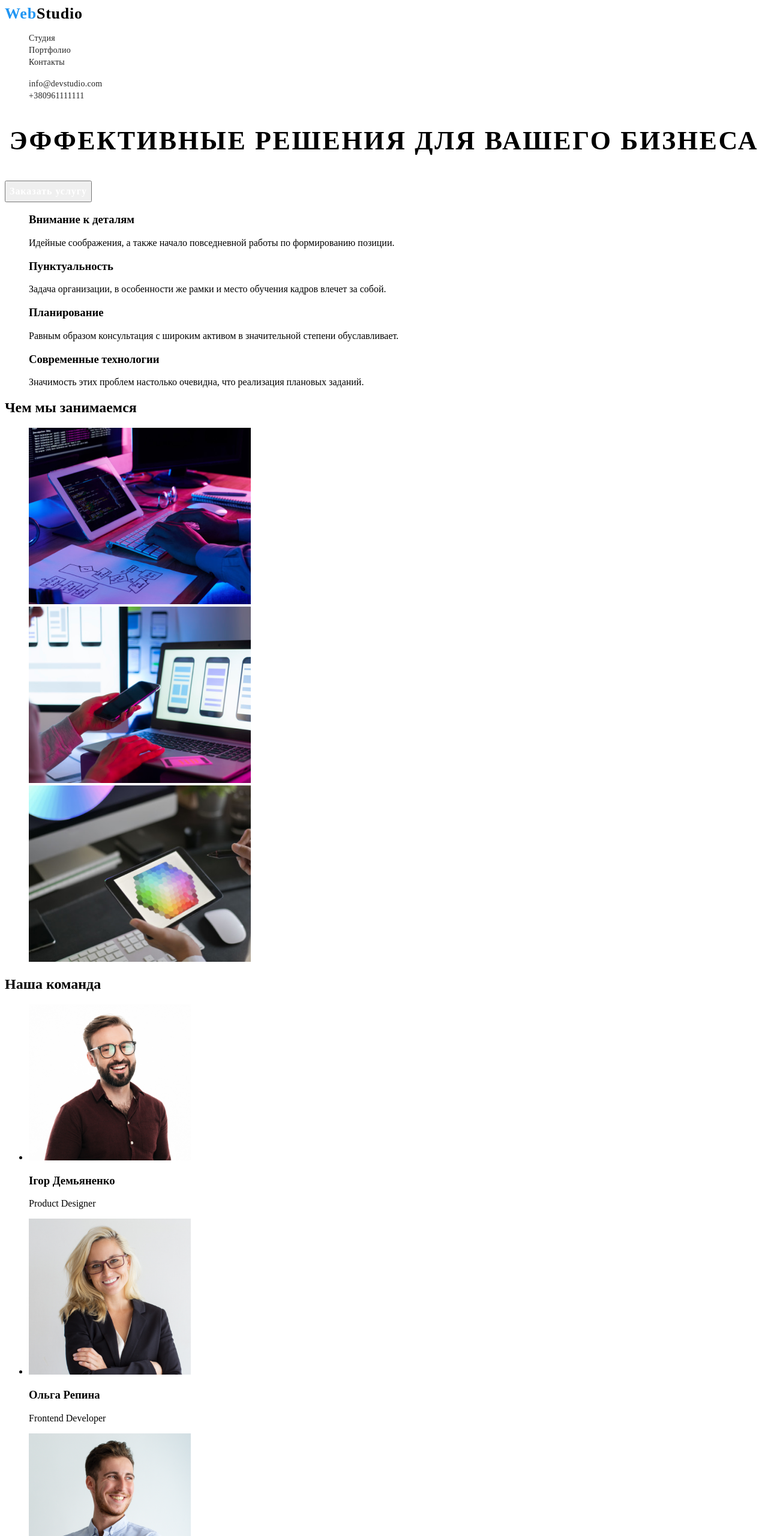
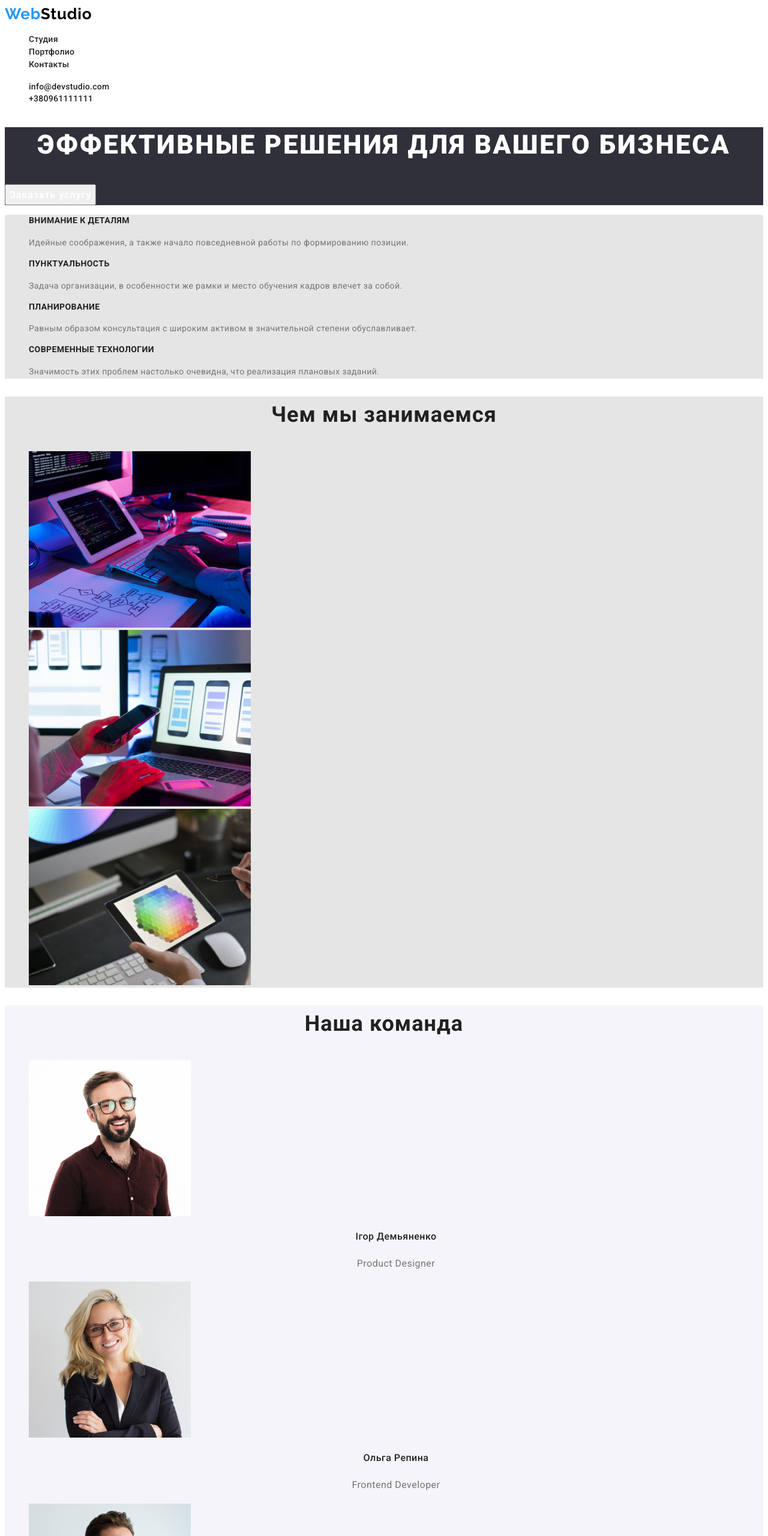
Before and after one commit to vadim77721E/goit-markup-hw-02, a plain HTML site: page index.html in a window 1280 px wide. Shown: the top 2560 px of the page at 60% size. Drawn offline with Linux system fonts and the light colour scheme.

Commit message:
оформлення стилів

```diff
--- a/css/styles.css
+++ b/css/styles.css
@@ -1,65 +1,75 @@
 :root {
+--primary-font-family: Roboto, sans-serif;
+--secondary-font-family: Raleway, sans-serif;
+--primary-text-color-theme-dakr: #212121 ;
+--primary-text-color-theme-light:#757575;
+--secondary-text-color-theme-whaite:#FFFFFF;
+--secondary-text-color-theme-light:#2196F3;
 --accent-color:#188ce8;
---primary-font-family: 'Roboto' sans-serif;
---secondary-font-family:'Raleway' sans-serif;
---primary-text-color-theme-dakr:#212121 ;
---primary-text-color-theme-light:#757575; ;
---secondary-text-color-theme-whaite:#FFFFFF ;
---secondary-text-color-theme-light:#2196F3 ;
 }
+
+body {
+font-family: var(--primary-font-family);
+}
+
 /* ======ШАПКА ПОЧАТОК======== */
 .logo{
-    font-family: var(--secondary-font-family);
-   font-style: normal;
+   font-family: var(--secondary-font-family);
    font-weight: 700;
    font-size: 26px;
-   line-height: 1,19;
+   line-height: 1.19;
    letter-spacing: 0.03em;
-   color: #2196F3;
+   color: var(--secondary-text-color-theme-light);
 }
-.nav-list-link{
-    font-family: var(--primary-font-family);
-   font-style: normal;
+.logo-accent{
+    color: black;
+}
+
+.nav-list-link .link{
    font-weight: 500;
    font-size: 14px;
    line-height: 1.42;
    letter-spacing: 0.02em;
-   color: #212121;
+   color: var(--primary-text-color-theme-dakr);
 
 }
-.nav-list-link:hover,
-.nav-list-link:focus {
+.nav-list-link .link:hover,
+.nav-list-link .link:focus {
     color: var(--accent-color);
+
 }
+.current{
+   color: var(--secondary-text-color-theme-light);
+}
+
 .contacts-phone-mail {
-    font-family: var(--primary-font-family);
     font-weight: 500;
     font-size: 14px;
     line-height: 1.42;
     letter-spacing: 0.02em;
-    color: #212121;
+    color: var(--primary-text-color-theme-dakr);
 }
 .contacts-phone-mail:hover,
 .contacts-phone-mail:focus {
     color: var(--accent-color);
 }
-/* ======початок помпонентів======== */
-/* ======кінець помпонентів======== */
-
 /* ======ШАПКА КІНЕЦЬ======== */
 /* ======Банер і кнопка хедер======== */
+.title-baner{
+background: #2F303A;
+}
 .main-title{
-    font-family: var(--primary-font-family);
     font-weight: 900;
     font-size: 44px;
     line-height: 1.33;
     text-align: center;
     letter-spacing: 0.06em;
     text-transform: uppercase;
-    /* color: #FFFFFF; */
+    color: var(--secondary-text-color-theme-whaite);
+    /* color: --secondary-text-color-theme-whaite; */
 }
 .modal-btn {
-    font-family: var(--primary-font-family);
+    font-family: inherit;
     font-weight: 700;
     font-size: 16px;
     line-height: 1.85;
@@ -67,19 +77,83 @@
     align-items: center;
     text-align: center;
     letter-spacing: 0.06em;
-    color: #FFFFFF;
+    color: var(--secondary-text-color-theme-whaite);
     cursor: pointer;
 }
 .modal-btn:hover,
 .modal-btn:focus {
     background-color: var(--accent-color);
+    color: var(--secondary-text-color-theme-whaite);
+}
+/* ======Банер і кнопка хедер кінець======== */
+
+/* =======section 1 */
+.work-title-text{
+    background: #E5E5E5;
+}
+.text-title{
+    font-weight: 700;
+    font-size: 14px;
+    line-height: 1.4;
+    letter-spacing: 0.03em;
+    text-transform: uppercase;
+    color: #212121;
+}
+.text-title-one{
+    font-size: var(--primary-text-color-theme-light);
+    font-weight: 400;
+    font-size: 14px;
+    line-height: 24px;
+    letter-spacing: 0.03em;
+    color: #757575;
+}
+/* ====end */
+/* ====wokking img */
+.working-title{
+    background-color: #E5E5E5;
+}
+.working-text {
+    font-weight: 700;
+    font-size: 36px;
+    line-height: 1.7;
+    text-align: center;
+    letter-spacing: 0.03em;
+    color: #212121;
+}
+/* ====end */
+/* ====наша команда====== */
+.work-profession{
+    background: #F5F4FA;
+}
+.name {
+    font-weight: 500;
+    font-size: 16px;
+    line-height: 1.8;
+    text-align: center;
+    letter-spacing: 0.03em;
+    color: #212121;
+}
+.profession{
+    font-weight: 400;
+    font-size: 16px;
+    line-height: 1.8;
+    text-align: center;
+    letter-spacing: 0.03em;
+    color: #757575;
+}
+/* ====наша команда кінець====== */
+/* ======футер======= */
+.footer-background {
+    background: #2F303A;
+}
+.footer-logo{
     color: #FFFFFF;
 }
-/* ======Банер і кнопка хедер кінець======== */
-.logo-accent{
-    color: black;
+
+.color-text-soc {
+    color: rgba(255, 255, 255, 0.6);
 }
-
+/* ===ENG FOOTER===== */
 .list {
     list-style: none ;
 }
@@ -87,12 +161,6 @@
 .link {
     text-decoration: none;
 }
-
-
-
-
-
-
 
 .visually-hidden {
     position: absolute;
@@ -102,4 +170,22 @@
     padding: 0;
     overflow: hidden;
     border: 0;
-    clip: rect(0 0 0 0)  }
+    clip: rect(0 0 0 0)
+}
+
+       /* ======PORTFOLIO======= */
+.modal-btn-primary {
+    font-family: inherit;
+    font-weight: 500;
+    font-size: 16px;
+    line-height: 1.6;
+    text-align: center;
+    letter-spacing: 0.03em;
+    color: var(--primary-text-color-theme-dakr);
+    cursor: pointer;
+}
+ .modal-btn-primar:hover,
+ .modal-btn-primar:focus {
+   background-color: var(--accent-color);
+   color: var(--secondary-text-color-theme-whaite);
+ }
--- a/index.html
+++ b/index.html
@@ -6,9 +6,8 @@
     <meta name="viewport" content="width=device-width, initial-scale=1.0">
     <title>Document</title>
     <link rel="preconnect" href="https://fonts.googleapis.com">
-<link rel="preconnect" href="https://fonts.gstatic.com" crossorigin>
-<link href="https://fonts.googleapis.com/css2?family=Montserrat:wght@400;700&family=Raleway:wght@700&family=Roboto:wght@400;500;700;900&display=swap"
-rel="stylesheet">
+    <link rel="preconnect" href="https://fonts.gstatic.com" crossorigin>
+    <link href="https://fonts.googleapis.com/css2?family=Raleway:wght@700&family=Roboto:wght@400;500;700;900&display=swap" rel="stylesheet">
     <link rel="stylesheet" href="./css/styles.css">
 </head>
 <body>
@@ -18,10 +17,10 @@ rel="stylesheet">
             <a  href="/index.html" class="logo link">
                 Web<span  class="logo-accent">Studio</span>
             </a>
-            <ul class="meny-list list">
-                <li class="meny-list-item"><a class="nav-list-link link"  href="/">Студия</a></li>
-                <li class="meny-list-item"><a class="nav-list-link link"  href="/">Портфолио</a></li>
-                <li class="meny-list-item"><a class="nav-list-link link"  href="/">Контакты</a></li>
+            <ul class="nav-list-link list">
+                <li> <a href="/" class=" link current">Студия</a></li>
+                <li> <a href="./portfolio.html" class="link current">Портфолио</a></li>
+                <li> <a href="/" class=" link">Контакты</a></li>
             </ul>
         </nav>
         <ul class="list">
@@ -34,7 +33,7 @@ rel="stylesheet">
     <button class="modal-btn" type="button">Заказать услугу</button>
     </section>
 <!--Список-->
-<section>
+<section class="work-title-text">
      <h2 class="visually-hidden"  Робочі процеси></h2>
   <ul class="list">
     <li>
@@ -73,7 +72,7 @@ rel="stylesheet">
 <section class="work-profession">
     <!--КОМАНДА-->
     <h2 class="working-text">Наша команда</h2>
-    <ul>
+    <ul class="list" >
         <li>
                 <img src="./images/product.png" alt="працівник 1" width="270" height="260" />
             <h3 class="name"> Ігор Демьяненко</h3>
@@ -102,16 +101,16 @@ rel="stylesheet">
     </ul>
 </section>
 <!--футер-->
-<footer>
+<footer class="footer-background">
     <a href="/index.html" class="logo link">
         Web<span class="logo-accent footer-logo">Studio</span>
     </a>
     <address >
-        <ul>
-          <li><a class="link" href="https://bit.ly/3pXMvUd" target="_blank" rel="noopener noreferrer">г.Киев,пр-т
+        <ul class="list">
+          <li><a class="link color-text-soc contacts-phone-mail" href="https://bit.ly/3pXMvUd" target="_blank" rel="noopener noreferrer">г.Киев,пр-т
             Леси Украинки, 26</a> </li>
-          <li><a class="link" href="mailto:info@devstudio.com">info@example.com</a> </li>
-          <li><a class="contacts-phone-mail link"   href="+380961111111">+380961111111</a></li>
+          <li><a class="link color-text-soc contacts-phone-mail" href="mailto:info@devstudio.com">info@example.com</a> </li>
+          <li><a class="contacts-phone-mail  color-text-soc link"   href="+380961111111">+380961111111</a></li>
         </ul>
       </address>
 </footer>
```
Also changed, not shown: portfolio.html (added, +53 -0 lines).
